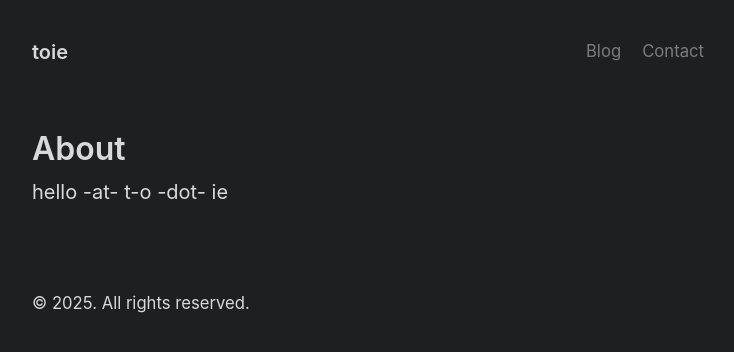
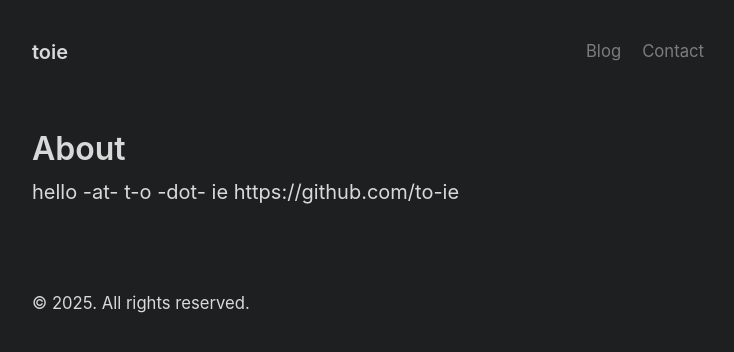
Before and after one commit to to-ie/to-ie.github.io, a Jekyll site: the page built from contact.md, in a window 1280 px wide. Shown: the top 352 px of the page, without its empty margins (272-1006 px from the left). Built offline with Jekyll 4.4.1, drawn with Linux system fonts in a browser that asks for light colours; part of the change alters nothing that is shown.

Commit message:
contact page

```diff
--- a/contact.md
+++ b/contact.md
@@ -4,3 +4,4 @@ title: About
 ---
 
 hello -at- t-o -dot- ie
+https://github.com/to-ie
```
